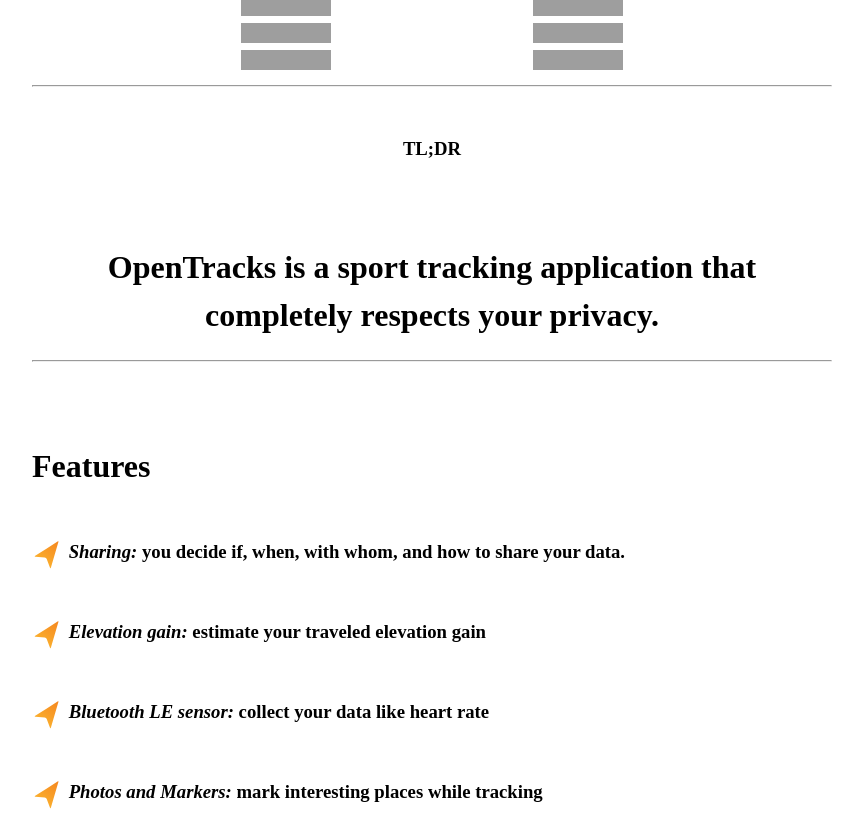
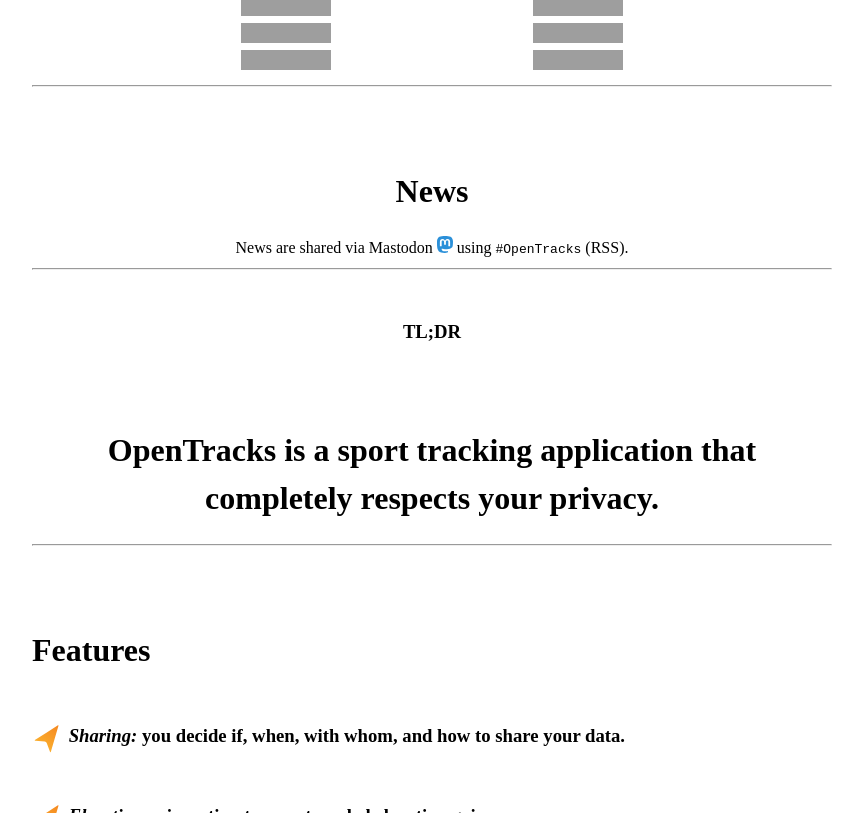
Before and after one commit to OpenTracksApp/opentracksapp.github.io, a Jekyll site: the page built from index.md, in a window 1280 px wide and 900 px high, scrolled down 348 px, cut to the strip 87-900 px from the top of the window. Shown: the whole strip, without its empty margins (208-1071 px from the left). Built offline with Jekyll 4.4.1, drawn with Linux system fonts in a browser that asks for light colours; grey boxes are pictures that could not be loaded.

Commit message:
Add link to Mastodon #OpenTracks for news.

```diff
--- /dev/null
+++ b/_includes/news.md
@@ -0,0 +1,7 @@
+<hr />
+<h1 style="text-align:center">
+  News
+</h1>
+<div style="text-align:center">
+News are shared via Mastodon <img src="/static/img/mastodon-logo.svg" style="width:1rem;"> using <a href="https://mastodon.social/tags/OpenTracks"><TT>#OpenTracks</TT></a> (<a href="https://mastodon.social/tags/opentracks.rss">RSS</a>).
+</div>
--- a/index.md
+++ b/index.md
@@ -3,6 +3,8 @@
 ---
 
 {% include applinks.md %}
+
+{% include news.md %}
 
 {% include slogan.md %}
 
```
Also changed, not shown: static/img/mastodon-logo.svg (added).
